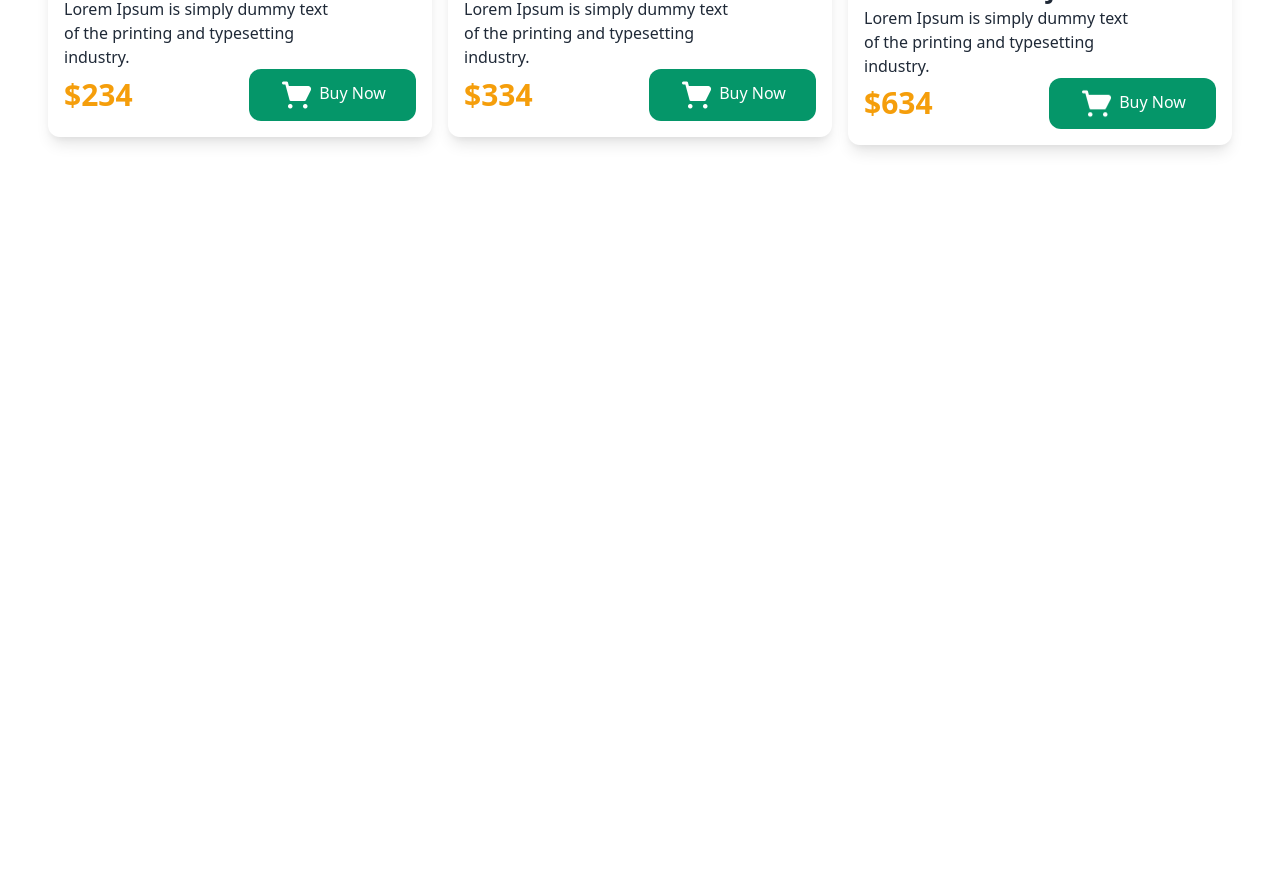
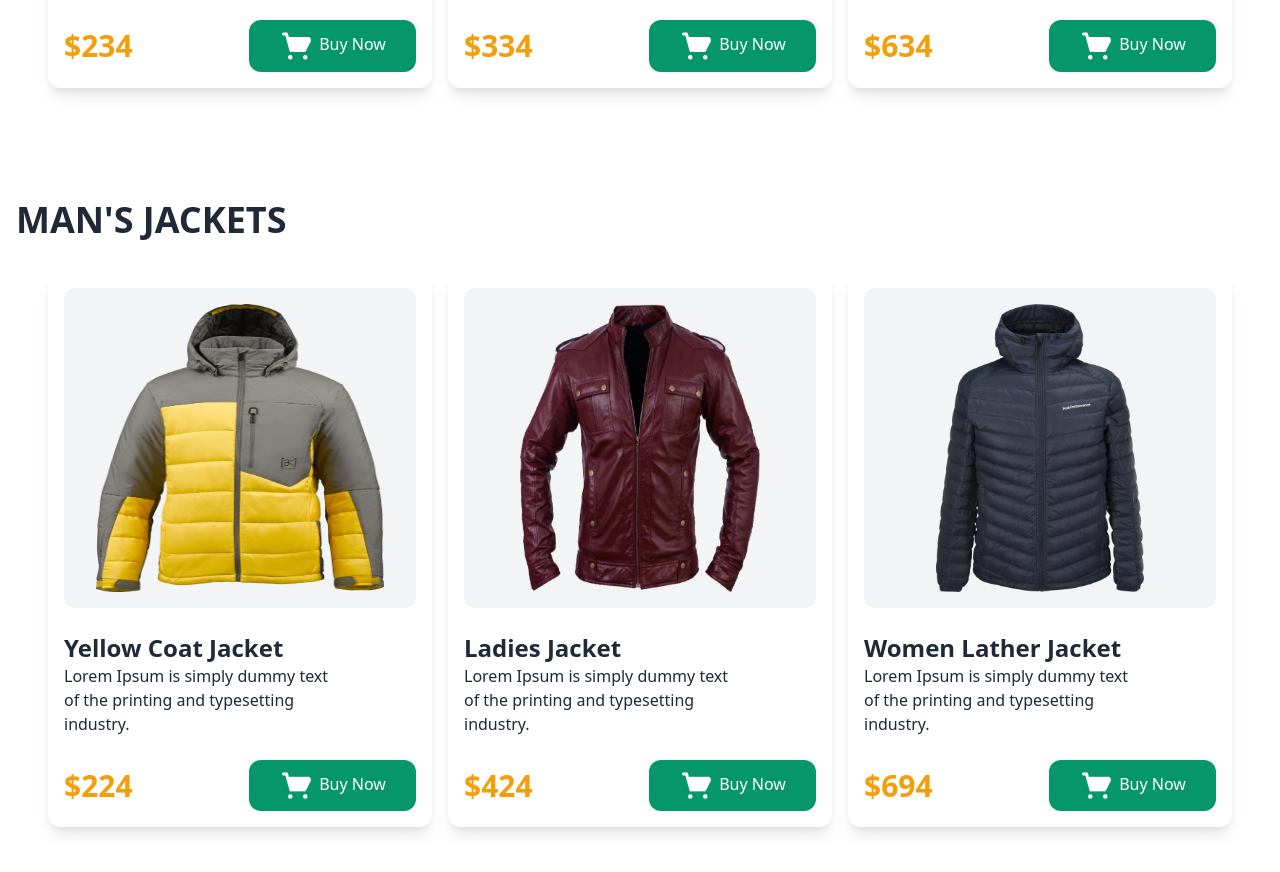
Before and after one commit to moeen-mahmud/penguin-fashion, a plain HTML site: page index.html in a window 1280 px wide. Shown: the part 1310-2182 px from the top of the page. Before the commit the page ends 1567 px from the top, so only its background shows below. Drawn offline with nearby package versions, Linux system fonts and the light colour scheme.

Commit message:
added men's section

```diff
--- a/index.html
+++ b/index.html
@@ -12,7 +12,9 @@
     />
   </head>
   <body>
+    <!-- Main Header -->
     <header class="bg-yellow-100">
+      <!-- Navbar -->
       <nav
         class="
           navbar-nav
@@ -36,6 +38,7 @@
           </ul>
         </div>
       </nav>
+      <!-- Hero Content -->
       <div
         class="hero-section md:flex justify-around items-center pt-4 pb-16 px-8"
       >
@@ -71,7 +74,9 @@
         </section>
       </div>
     </header>
+    <!-- Main Product Section -->
     <main>
+      <!-- Women Jacket Section -->
       <section class="container mx-auto px-4 my-20">
         <h1 class="text-4xl uppercase font-bold text-gray-800">
           Woman's Jackets
@@ -86,11 +91,16 @@
             p-8
           "
         >
-          <div class="card shadow-lg rounded-xl p-4">
+          <!-- Jacket One -->
+          <div class="card shadow-lg rounded-xl p-4 space-y-6">
             <div class="card-image p-4 bg-gray-100 rounded-xl">
-              <img src="./images/jacket-1.png" alt="" />
+              <img
+                src="./images/jacket-1.png"
+                class="w-72 h-72 mx-auto"
+                alt=""
+              />
             </div>
-            <div class="card-info mt-14">
+            <div class="card-info">
               <h1 class="font-bold text-gray-800 text-2xl">
                 Yellow Coat Jacket
               </h1>
@@ -99,7 +109,7 @@
                 industry.
               </p>
             </div>
-            <div class="card-footer lg:flex justify-between items-center">
+            <div class="card-footer md:flex justify-between items-center">
               <div class="card--price">
                 <p class="font-bold text-yellow-500 text-3xl">$234</p>
               </div>
@@ -126,18 +136,23 @@
               </button>
             </div>
           </div>
-          <div class="card shadow-lg rounded-xl p-4">
+          <!-- Jacket Two -->
+          <div class="card shadow-lg rounded-xl p-4 space-y-6">
             <div class="card-image p-4 bg-gray-100 rounded-xl">
-              <img src="./images/jacket-2.png" class="w-4/5 mx-auto" alt="" />
+              <img
+                src="./images/jacket-2.png"
+                class="w-48 h-72 mx-auto"
+                alt=""
+              />
             </div>
-            <div class="card-info mt-8">
+            <div class="card-info">
               <h1 class="font-bold text-gray-800 text-2xl">Ladies Jacket</h1>
               <p class="text-gray-800 w-4/5">
                 Lorem Ipsum is simply dummy text of the printing and typesetting
                 industry.
               </p>
             </div>
-            <div class="card-footer lg:flex justify-between items-center">
+            <div class="card-footer md:flex justify-between items-center">
               <div class="card--price">
                 <p class="font-bold text-yellow-500 text-3xl">$334</p>
               </div>
@@ -164,11 +179,16 @@
               </button>
             </div>
           </div>
-          <div class="card shadow-lg rounded-xl p-4">
+          <!-- Jacket Three -->
+          <div class="card shadow-lg rounded-xl p-4 space-y-6">
             <div class="card-image p-4 bg-gray-100 rounded-xl">
-              <img src="./images/jacket-3.png" alt="" />
+              <img
+                src="./images/jacket-3.png"
+                class="w-52 h-72 mx-auto"
+                alt=""
+              />
             </div>
-            <div class="card-info mt-0.5">
+            <div class="card-info">
               <h1 class="font-bold text-gray-800 text-2xl">
                 Women Lather Jacket
               </h1>
@@ -177,9 +197,159 @@
                 industry.
               </p>
             </div>
-            <div class="card-footer lg:flex justify-between items-center">
+            <div class="card-footer md:flex justify-between items-center">
               <div class="card--price">
                 <p class="font-bold text-yellow-500 text-3xl">$634</p>
+              </div>
+              <button
+                class="
+                  bg-green-600
+                  px-3
+                  py-2
+                  text-white
+                  rounded-xl
+                  font-medium
+                  transition
+                  duration-500
+                  ease-out
+                  hover:bg-yellow-500
+                "
+              >
+                <img
+                  src="icons/shopping-cart 1.png"
+                  class="w-1/4 inline"
+                  alt=""
+                />
+                Buy Now
+              </button>
+            </div>
+          </div>
+        </div>
+      </section>
+      <!-- Man Jacket Section -->
+      <section class="container mx-auto px-4 my-20">
+        <h1 class="text-4xl uppercase font-bold text-gray-800">
+          Man's Jackets
+        </h1>
+        <div
+          class="
+            product-container
+            lg:grid
+            grid-cols-3
+            place-items-center
+            gap-4
+            p-8
+          "
+        >
+          <!-- Jacket One -->
+          <div class="card shadow-lg rounded-xl p-4 space-y-6">
+            <div class="card-image p-4 bg-gray-100 rounded-xl">
+              <img
+                src="./images/jacket-4.png"
+                class="w-72 h-72 mx-auto"
+                alt=""
+              />
+            </div>
+            <div class="card-info">
+              <h1 class="font-bold text-gray-800 text-2xl">
+                Yellow Coat Jacket
+              </h1>
+              <p class="text-gray-800 w-4/5">
+                Lorem Ipsum is simply dummy text of the printing and typesetting
+                industry.
+              </p>
+            </div>
+            <div class="card-footer md:flex justify-between items-center">
+              <div class="card--price">
+                <p class="font-bold text-yellow-500 text-3xl">$224</p>
+              </div>
+              <button
+                class="
+                  bg-green-600
+                  px-3
+                  py-2
+                  text-white
+                  rounded-xl
+                  font-medium
+                  transition
+                  duration-500
+                  ease-out
+                  hover:bg-yellow-500
+                "
+              >
+                <img
+                  src="icons/shopping-cart 1.png"
+                  class="w-1/4 inline"
+                  alt=""
+                />
+                Buy Now
+              </button>
+            </div>
+          </div>
+          <!-- Jacket Two -->
+          <div class="card shadow-lg rounded-xl p-4 space-y-6">
+            <div class="card-image p-4 bg-gray-100 rounded-xl">
+              <img
+                src="./images/jacket-5.png"
+                class="w-60 h-72 mx-auto"
+                alt=""
+              />
+            </div>
+            <div class="card-info">
+              <h1 class="font-bold text-gray-800 text-2xl">Ladies Jacket</h1>
+              <p class="text-gray-800 w-4/5">
+                Lorem Ipsum is simply dummy text of the printing and typesetting
+                industry.
+              </p>
+            </div>
+            <div class="card-footer md:flex justify-between items-center">
+              <div class="card--price">
+                <p class="font-bold text-yellow-500 text-3xl">$424</p>
+              </div>
+              <button
+                class="
+                  bg-green-600
+                  px-3
+                  py-2
+                  text-white
+                  rounded-xl
+                  font-medium
+                  transition
+                  duration-500
+                  ease-out
+                  hover:bg-yellow-500
+                "
+              >
+                <img
+                  src="icons/shopping-cart 1.png"
+                  class="w-1/4 inline"
+                  alt=""
+                />
+                Buy Now
+              </button>
+            </div>
+          </div>
+          <!-- Jacket Three -->
+          <div class="card shadow-lg rounded-xl p-4 space-y-6">
+            <div class="card-image p-4 bg-gray-100 rounded-xl">
+              <img
+                src="./images/jacket-6.png"
+                class="w-52 h-72 mx-auto"
+                alt=""
+              />
+            </div>
+            <div class="card-info">
+              <h1 class="font-bold text-gray-800 text-2xl">
+                Women Lather Jacket
+              </h1>
+              <p class="text-gray-800 w-4/5">
+                Lorem Ipsum is simply dummy text of the printing and typesetting
+                industry.
+              </p>
+            </div>
+            <div class="card-footer md:flex justify-between items-center">
+              <div class="card--price">
+                <p class="font-bold text-yellow-500 text-3xl">$694</p>
               </div>
               <button
                 class="
```
